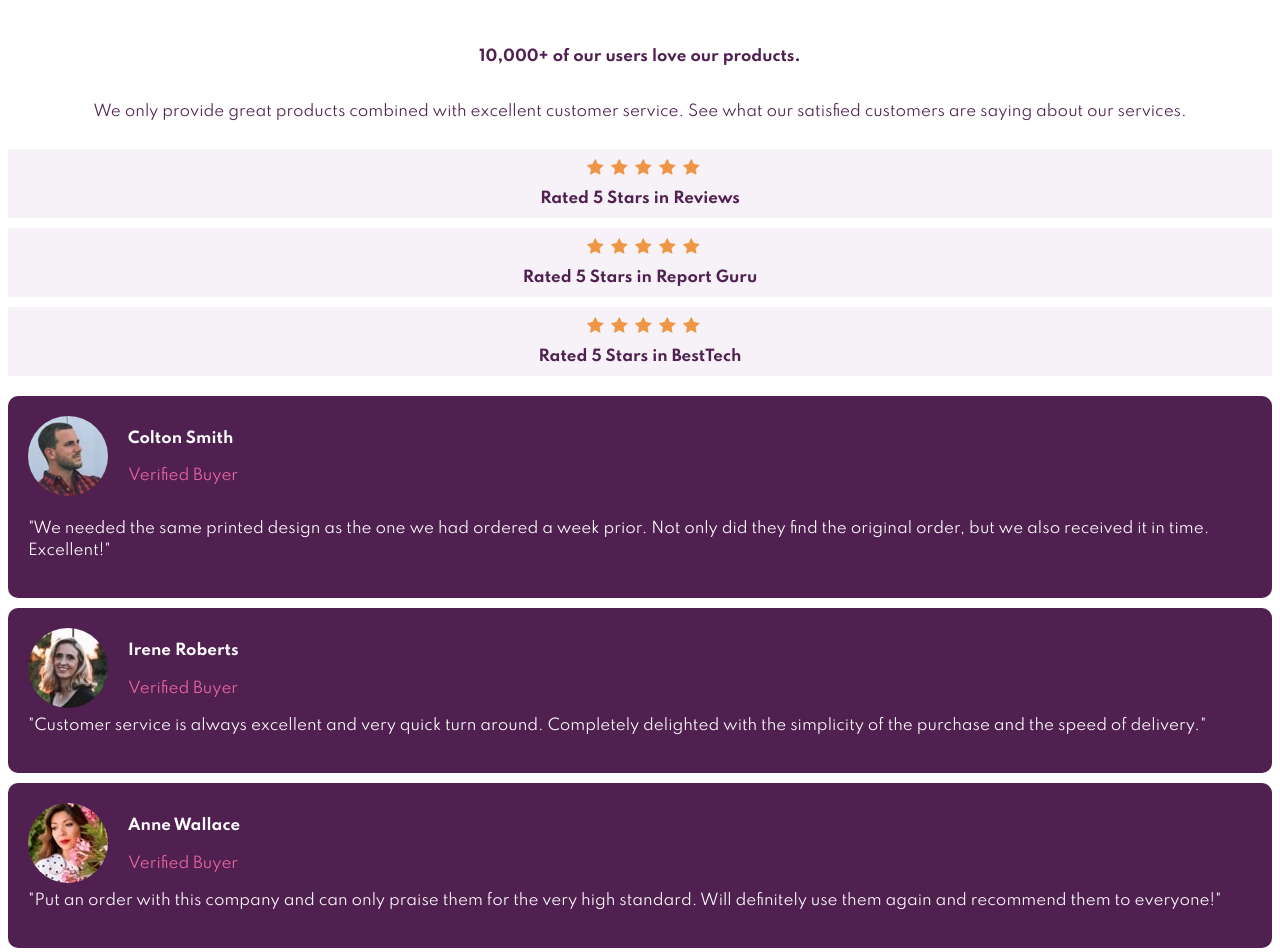
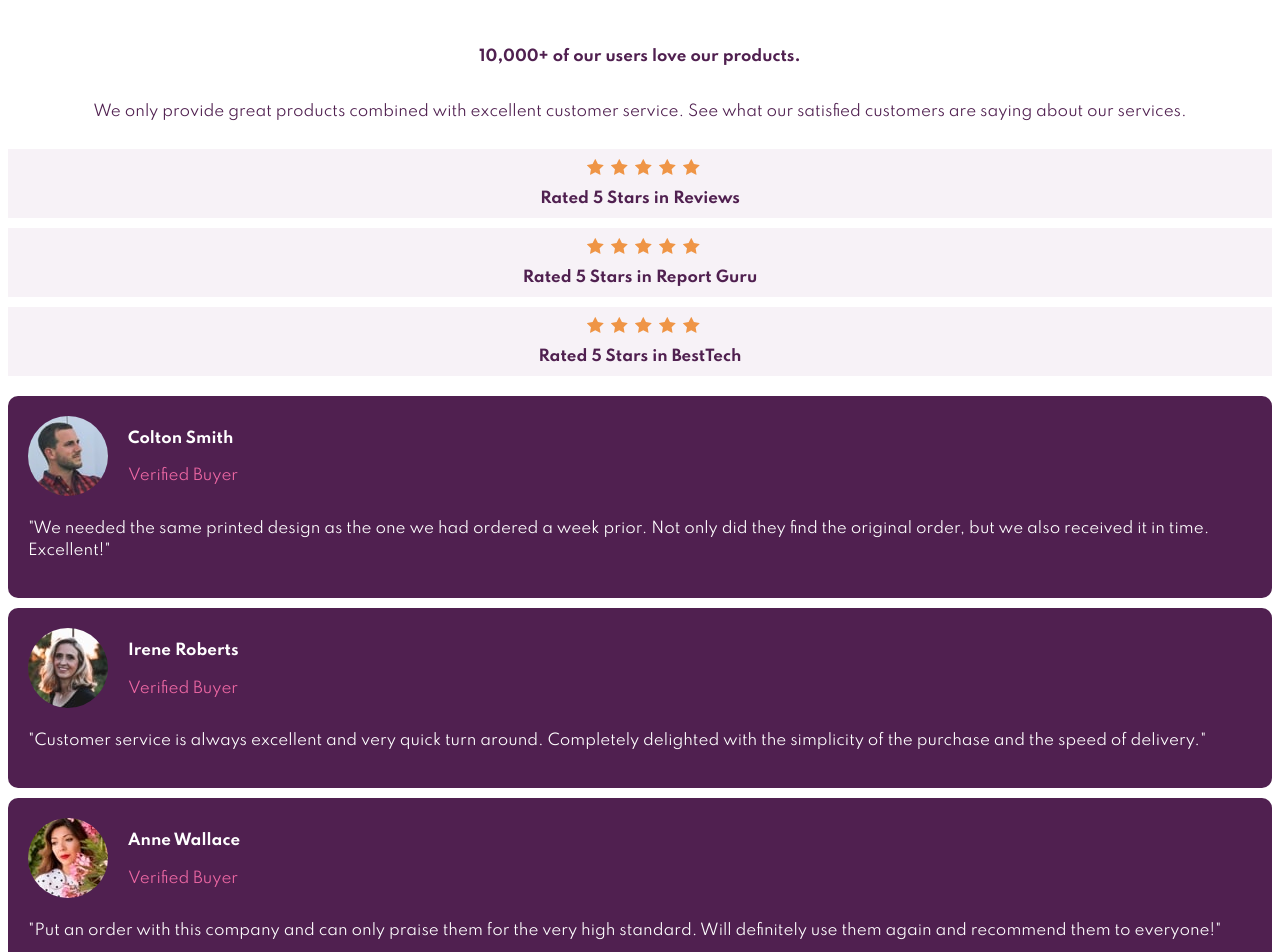
Before and after one commit to royeradames/social-proof-section-master, a React (Create React App) app: page / in a window 1280 px wide. Shown: the top 952 px of the page. Built offline with nearby package versions, Linux system fonts and the light colour scheme.

Commit message:
📦add testimonial header tag

```diff
--- a/src/App.tsx
+++ b/src/App.tsx
@@ -71,6 +71,7 @@ function App() {
         </div>
 
         <div className="testimonial__irene_roberts testimonial__container">
+          <header className="testimonial__header">
             <img
               src={irene}
               alt="portrait of Irene Roberts"
@@ -78,6 +79,7 @@ function App() {
             />
             <h2 className="testimonial__name">Irene Roberts</h2>
             <p className="testimonial__verify-buyer">Verified Buyer</p>
+          </header>
           <p className="testimonial__message">
             "Customer service is always excellent and very quick turn around.
             Completely delighted with the simplicity of the purchase and the
@@ -86,6 +88,7 @@ function App() {
         </div>
 
         <div className="testimonial__anne_wallance testimonial__container">
+          <header className="testimonial__header">
             <img
               src={anne}
               alt="portrait of Anne Wallace"
@@ -93,6 +96,7 @@ function App() {
             />
             <h2 className="testimonial__name">Anne Wallace</h2>
             <p className="testimonial__verify-buyer">Verified Buyer</p>
+          </header>
           <p className="testimonial__message">
             "Put an order with this company and can only praise them for the
             very high standard. Will definitely use them again and recommend
```
Lines whose indentation alone changed are shown as unchanged.
